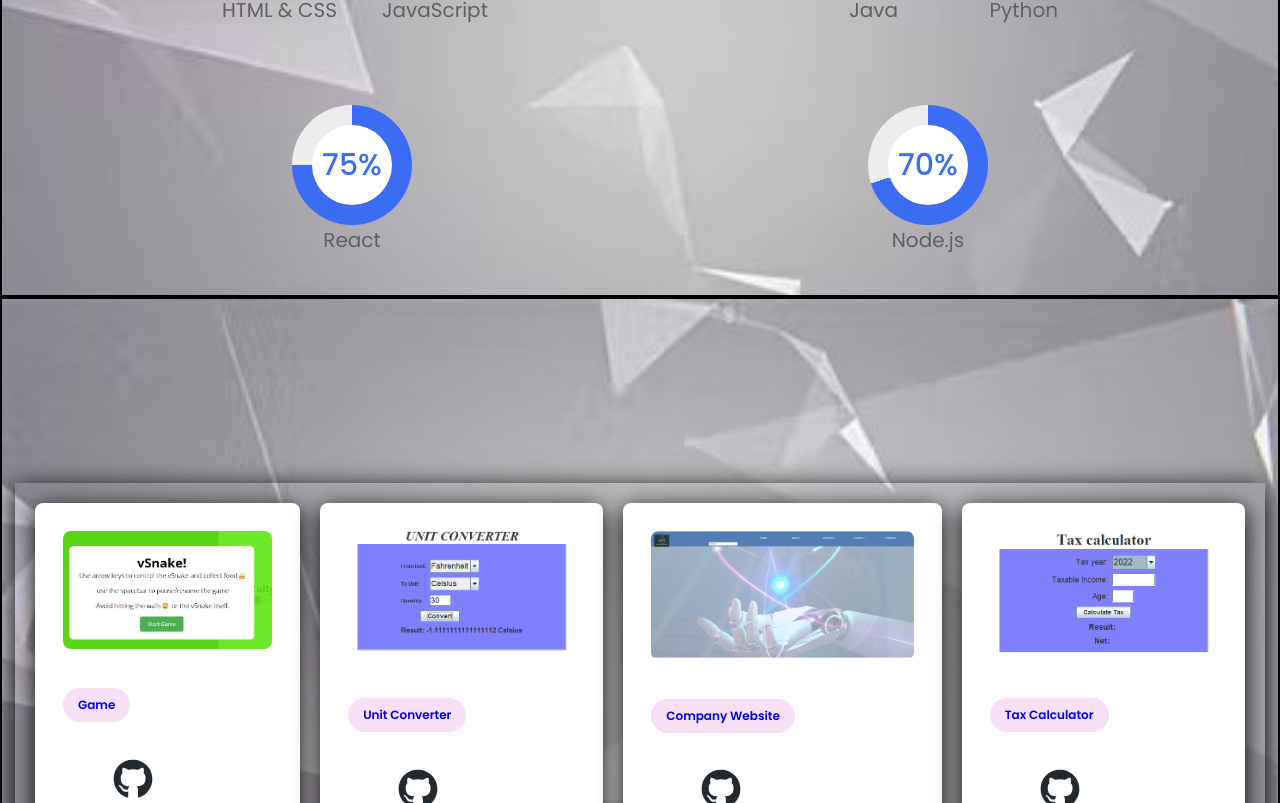
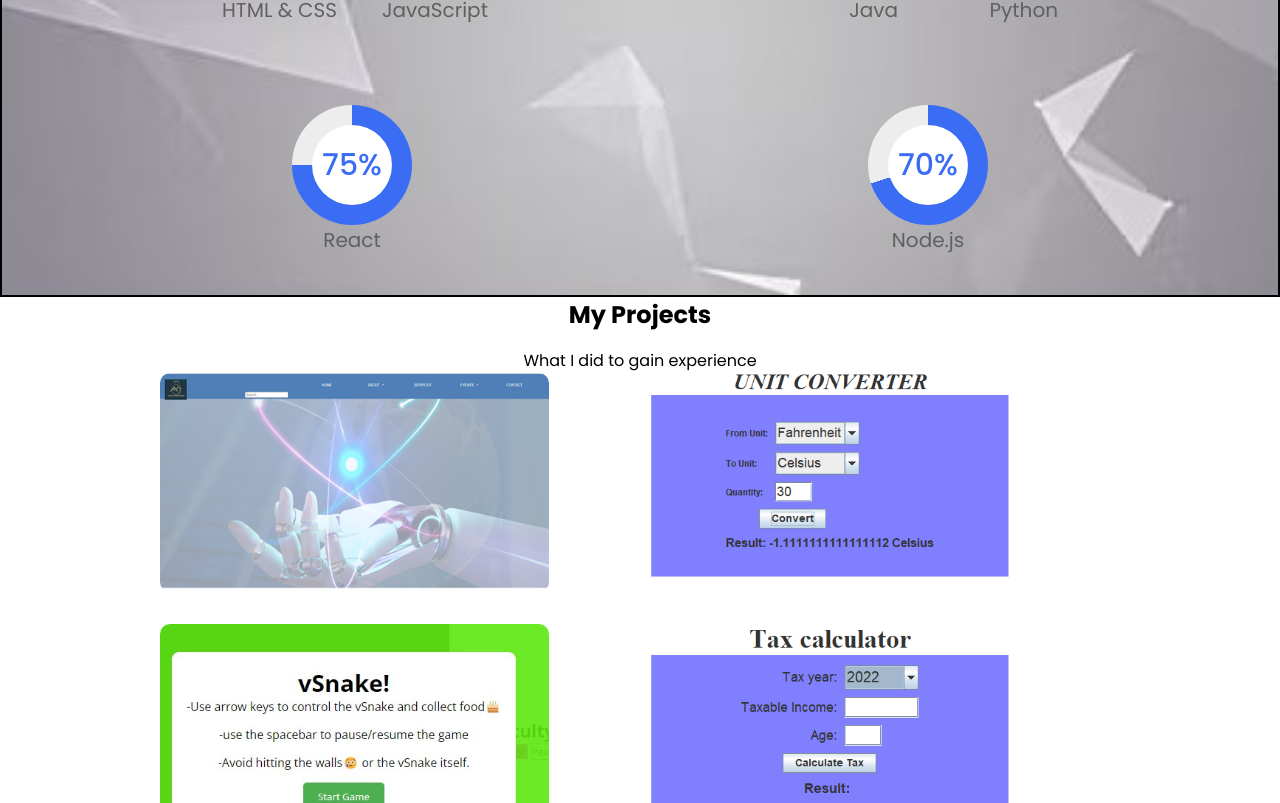
Before and after one commit to AsipheMhambi/My-Portfolio-Website, a React (Create React App) app: page / in a window 1280 px wide. Shown: the part 1997-2800 px from the top of the page. Built offline with nearby package versions, Linux system fonts and the light colour scheme.

Commit message:
edited my project page content,cards and hovering

```diff
--- a/src/components/Projects/Projects.css
+++ b/src/components/Projects/Projects.css
@@ -1,95 +1,162 @@
-.projects {
-    position: relative;
-    width: 100%;
-    min-height: 100vh;
+#project {
+    width: 100vw;
+    max-width: 60rem;
     display: flex;
+    flex-direction: column;
     align-items: center;
-    overflow: hidden;
-    justify-content: space-between;
-    align-items: center;
-    background-color: #CACAC6;
-    padding-bottom: 50px;
-    border: 2px solid #000;
-    background-image: url('./Images/back.jpg');
-    background-size: cover;
+    padding: 0;
+    margin: auto;
   }
 
-.card-list {
-    display:flex;
-    grid-template-columns: repeat(auto-fill, minmax(300px, 1fr));
-    max-width: 1250px;
-    margin: 150px auto;
-    padding: 20px;
-    gap: 20px;
-    box-shadow: 0 5px 25px rgba(1, 1, 1, 1);
+  .project_container {
+    text-align: center;
   }
 
-.card-list .card-item {
-    background: #fff;
-    padding: 26px;
-    border-radius: 8px;
-    box-shadow: 0 5px 25px rgba(1, 1, 1, 1);
-    list-style: none;
-    cursor: pointer;
-    text-decoration: none;
-    border: 2px solid transparent;
-    transition: border 0.5s ease;
+  .projecttitle {
+    text-align: center;
+    font-size: 1.5rem;
+    margin-bottom: 1rem;
   }
 
-.card-list .card-item:hover {
-    border: 2px solid #000;
+  .projectDec {
+    text-align: center;
+    font-size: 1rem;
+    margin-bottom: 2rem;
   }
 
-.card-list .card-item img {
-    width: 100%;
-    border-radius: 8px;
-    object-fit: cover;
+  .projectImgs {
+    width: 90%;
+    height: 90%;
+    display: flex;
+    flex-wrap: wrap;
+    justify-content: space-between;
   }
 
-.card-list span {
-    display: inline-block;
-    background: #F7DFF5;
-    margin-top: 32px;
-    padding: 8px 15px;
-    font-size: 0.75rem;
-    border-radius: 50px;
-    font-weight: 600;
+  .projectItem {
+    width: 45%;
+    display: flex;
+    flex-direction: column;
+    align-items: center;
+    margin-bottom: 2rem;
+    position: relative;
+    overflow: hidden;
+    transition: all 0.3s ease-in-out;
   }
 
-
-.card-item h3 {
-    color: #000;
-    font-size: 1.438rem;
-    margin-top: 28px;
-    font-weight: 600;
+  .projectImg {
+    width: 100%;
+    height: 100%;
+    border-radius: 10px;
+    cursor: pointer;
+    transition: transform 0.3s ease-in-out;
   }
 
-.card-item .github {
+  .projectText {
+    position: absolute;
+    top: 0;
+    left: 0;
+    width: 100%;
+    height: 100%;
+    display: flex;
+    justify-content: center;
+    align-items: center;
+    padding: 1rem;
+    border-radius: 10px;
+    background: linear-gradient(rgb(2, 192, 250), lightblue);
+    font-size: 1.2rem;
+    opacity: 0;
+    transition: opacity 0.3s ease-in-out;
+  }
+
+  .projectItem:hover .projectText {
+    opacity: 1;
+  }
+
+  .projectItem:hover .projectImg {
+    transform: scale(1.1);
+  }
+
+  @media screen and (max-width: 768px) {
+    .projectItem {
+      width: 45%;
+    }
+  }
+@media screen and (max-width: 480px) {
+    .projectItem {
+      width: 100%;
+    }
+  }
+
+  .card-container {
+    width: 300px;
+    height: 300px;
+    position: relative;
+    border-radius: 10px;
+    box-shadow: 0 10px 20px rgba(0, 0, 0, 0.2);
+    overflow: hidden;
+  }
+
+  .card {
+    width: 100%;
+    height: 100%;
+    border-radius: inherit;
+  }
+
+  .card .front-content {
+    width: 100%;
+    height: 100%;
     display: flex;
     align-items: center;
     justify-content: center;
-    height: 40px;
-    width: 40px;
-    color: white;
-    border: 1px solid white;
-    border-radius: 50%;
-    margin-top: 40px;
-    transition: 0.2s ease;
+    transition: all 0.6s cubic-bezier(0.23, 1, 0.320, 1)
   }
 
-.card-list .card-item:hover .github  {
-    background: #fff;
-    color: #fff;
+  .card .front-content p {
+    font-size: 32px;
+    font-weight: 700;
+    opacity: 1;
+    background: linear-gradient(-45deg, #f89b29 0%, lightblue 100% );
+    background-clip: text;
+    -webkit-background-clip: text;
+    -webkit-text-fill-color: transparent;
+    transition: all 0.6s cubic-bezier(0.23, 1, 0.320, 1)
   }
 
-@media (max-width: 1200px) {
-    .card-list .card-item {
-        padding: 15px;
-    }
+  .card .content {
+    position: absolute;
+    top: 0;
+    left: 0;
+    width: 100%;
+    height: 100%;
+    display: flex;
+    flex-direction: column;
+    align-items: center;
+    justify-content: center;
+    text-align: center;
+    gap: 10px;
+    background: linear-gradient(-45deg, #f89b29 0%, lightblue 100% );
+    color: #e8e8e8;
+    padding: 20px;
+    line-height: 1.5;
+    border-radius: 5px;
+    pointer-events: none;
+    transform: translatex(96%);
+    transition: all 0.6s cubic-bezier(0.23, 1, 0.320, 1);
   }
 
-@media screen and (max-width: 980px) {
-    .card-list {
-        margin: 0 auto;
+  .card .content .heading {
+    font-size: 32px;
+    font-weight: 700;
   }
+
+  .card:hover .content {
+    transform: translateY(0);
   }
+
+  .card:hover .front-content {
+    transform: translateX(20%);
+  }
+
+  .card:hover .front-content p {
+    opacity: 0;
+  }
--- a/src/components/Projects/ProjectsSection.js
+++ b/src/components/Projects/ProjectsSection.js
@@ -1,35 +1,51 @@
-import React from 'react';
-import './Projects.css';
-import Tax from './Images/tax.png'
-import game from './Images/game.jpg'
-import Web from './Images/website.png'
-import Converter from './Images/converter.png'
-import {FaGithub} from 'react-icons/fa'
-
-
-
+import React from "react";
+import "./Projects.css";
+import project1 from './Images/website.png';
+import project2 from './Images/converter.png';
+import project3 from './Images/game.jpg';
+import project4 from './Images/tax.png';
 
 const ProjectsSection = () => {
-  const projects = [
-    { image: game, type: 'Game' },
-    { image: Converter, type: 'Unit Converter'},
-    { image: Web, type: 'Company Website' },
-    { image: Tax, type: 'Tax Calculator' }
-  ];
-
   return (
-    <section className="projects" id="projects">
-      <div className="card-list">
-        {projects.map((project, index) => (
-          <a href="#" className="card-item" key={index}>
-            <img src={project.image} alt={`${project.type} images`} />
-            <span className="project-type">{project.type}</span>
-            <h3>{project.name}</h3>
-            <div className="arrow">
-              <i className='github'><a href="https://github.com/AsipheMhambi?tab=repositories"><FaGithub style={{ color: '#24292e', fontSize: '40px' }} /></a></i>
+    <section id="project">
+      <div className="project_container">
+        <h2 className="projecttitle">My Projects</h2>
+        <span className="projectDec">What I did to gain experience</span>
+        <div className="projectImgs">
+          <div className="projectItem">
+            <img src={project1} alt="" className="projectImg" />
+            <div className="hoverText">
+              <div className="projectText">
+                This is a company website whereby we showcase ourselves and capabilities.
+              </div>
             </div>
-          </a>
-        ))}
+          </div>
+          <div className="projectItem">
+          <img src={project2} alt="" className="projectImg" />
+            <div className="hoverText">
+              <div className="projectText">
+                This is a unit converter that is made for several conversions.
+              </div>
+            </div>
+          </div>
+          <div className="projectItem">
+          <img src={project3} alt="" className="projectImg" />
+            <div className="hoverText">
+              <div className="projectText">
+              This a snake game that you can enjoy playing it even if you dont like games but you can enjoy this one.
+              </div>
+            </div>
+          </div>
+          <div className="projectItem">
+            <img src={project4} alt="" className="projectImg" />
+            <div className="hoverText">
+              <div className="projectText">
+              This is a calculator for investment or bonds, where a user can
+                input principal, interest rate, and time.
+              </div>
+            </div>
+          </div>
+        </div>
       </div>
     </section>
   );
```
Lines whose indentation alone changed are shown as unchanged.
